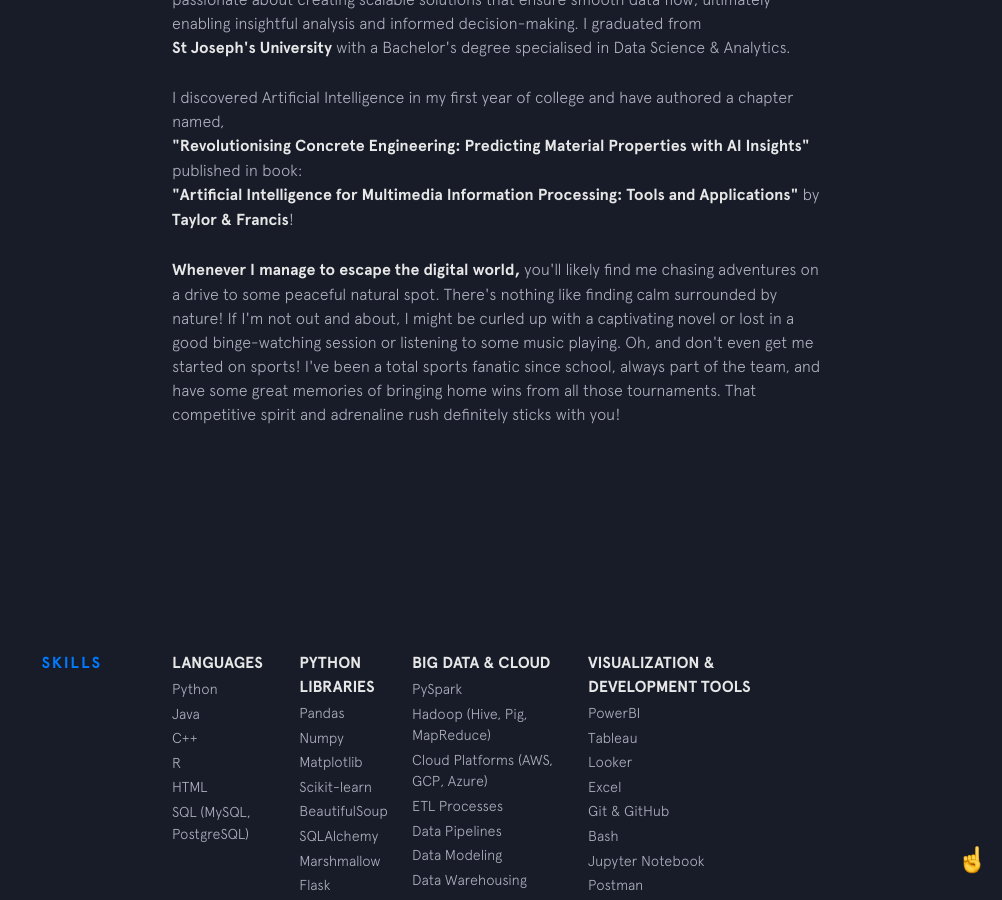
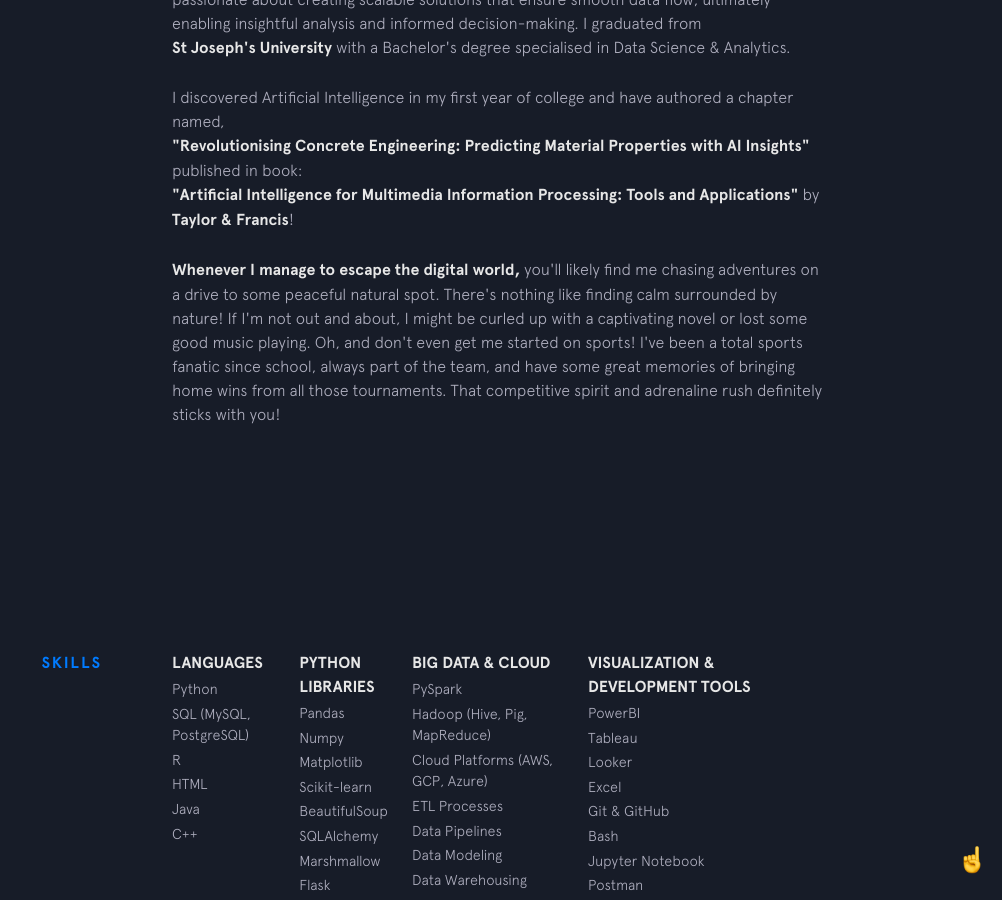
Before and after one commit to khushi-sabarad/khushi-sabarad.github.io, a Jekyll site: the page built from index.html, in a window 1280 px wide and 900 px high, scrolled down 1062 px. Shown: the whole window, without its empty margins (278-1280 px from the left). Built offline with Jekyll 4.4.1, drawn with Linux system fonts in a browser that asks for light colours; nearby versions of some CDN libraries.

```diff
--- a/_data/skills.yml
+++ b/_data/skills.yml
@@ -1,10 +1,10 @@
 languages:
   - item: Python
+  - item: SQL (MySQL, PostgreSQL)
+  - item: R
+  - item: HTML
   - item: Java
   - item: C++
-  - item: R
-  - item: HTML
-  - item: SQL (MySQL, PostgreSQL)
 
 libraries:
   - item: Pandas
--- a/_includes/background.html
+++ b/_includes/background.html
@@ -4,15 +4,19 @@
     <p>
       I'm currently a Data Engineer at
       <a class="underline-link" href="https://dalchemy.com/" target="_blank">d'Alchemy, Bangalore</a> developing data
-      pipelines and database systems from scratch with some awesome people. As a Data Engineer, I'm passionate about creating scalable solutions that ensure smooth data flow, ultimately enabling insightful analysis and informed decision-making. I graduated from
+      pipelines and database systems from scratch with some awesome people. As a Data Engineer, I'm passionate about
+      creating scalable solutions that ensure smooth data flow, ultimately enabling insightful analysis and informed
+      decision-making. I graduated from
       <a class="underline-link" href="https://www.sju.edu.in/" target="_blank">St Joseph's University</a> with a
       Bachelor's degree specialised in Data Science & Analytics.
     </p>
 
     <p>
-      I discovered Artificial Intelligence in my first year of college and have authored a chapter named, <a class="underline-link"
+      I discovered Artificial Intelligence in my first year of college and have authored a chapter named, <a
+        class="underline-link"
         href="https://www.taylorfrancis.com/chapters/edit/10.1201/9781003405436-23/revolutionizing-concrete-engineering-khushi-sabarad-sivakannan-subramani"
-        target="_blank">"Revolutionising Concrete Engineering: Predicting Material Properties with AI Insights"</a> published in book: <a class="underline-link"
+        target="_blank">"Revolutionising Concrete Engineering: Predicting Material Properties with AI Insights"</a>
+      published in book: <a class="underline-link"
         href="https://www.taylorfrancis.com/books/edit/10.1201/9781003405436/artificial-intelligence-multimedia-information-processing-xavier-savarimuthu-sivakannan-subramani-alex-noel-joseph-raj?refId=074cd115-1050-4d96-a54e-a05a3bcdb198&context=ubx"
         target="_blank">"Artificial Intelligence for Multimedia Information Processing: Tools and Applications"</a>
       by <a class="underline-link" href="https://taylorandfrancis.com/" target="_blank">Taylor & Francis</a>!
@@ -21,8 +25,8 @@
     <p>
       <strong>Whenever I manage to escape the digital world, </strong> you'll likely find me chasing adventures on a
       drive to some peaceful natural spot. There's nothing like finding calm surrounded by nature! If I'm not out and
-      about, I might be curled up with a captivating novel or lost in a good binge-watching session or listening to some
-      music playing. Oh, and don't even get me started on sports! I've been a total sports fanatic since school, always
+      about, I might be curled up with a captivating novel or lost some good music playing. Oh, and don't even get me
+      started on sports! I've been a total sports fanatic since school, always
       part of the team, and have some great memories of bringing home wins from all those tournaments. That competitive
       spirit and adrenaline rush definitely sticks with you!
     </p>
```
Also changed, not shown: img/headshot.jpg (deleted), img/og.png, 2 other files.
